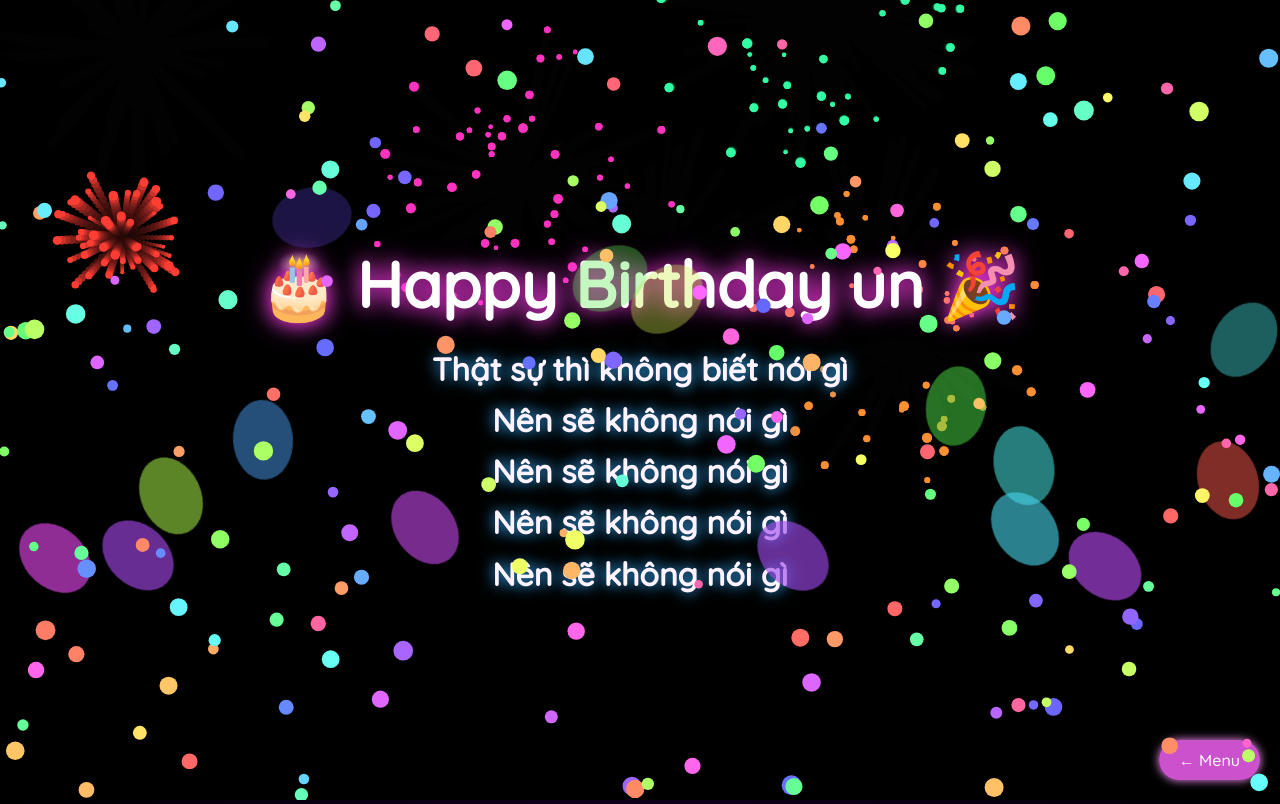
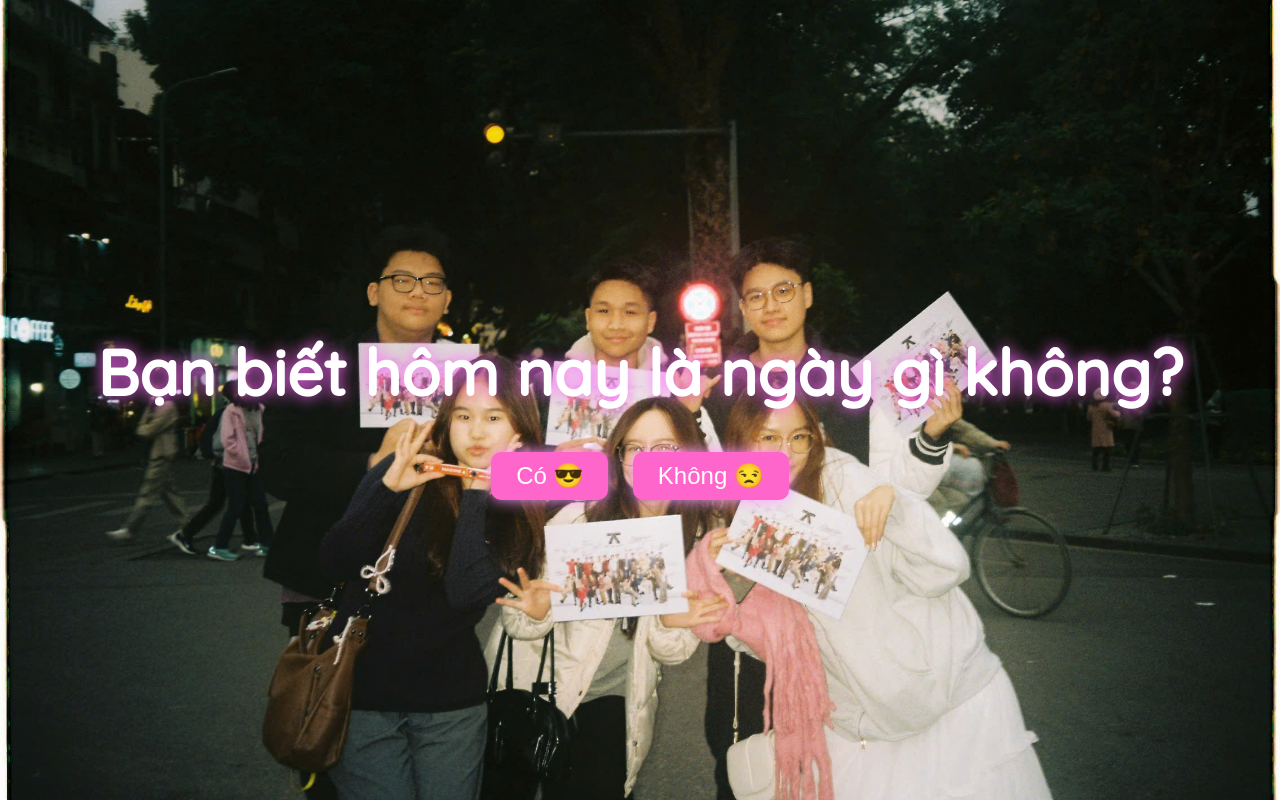
Before and after one commit to LukeNguyen109/LukeVideo_test, a plain HTML site: page index.html in a window 1280 px wide. Drawn offline with Linux system fonts and the light colour scheme.

Commit message:
Update index.html

```diff
--- a/index.html
+++ b/index.html
@@ -1,268 +1,101 @@
 <!DOCTYPE html>
-<html lang="en">
+<html lang="vi">
 <head>
   <meta charset="UTF-8">
-  <title>Happy Birthday un</title>
+  <title>Menu Chính</title>
   <link href="https://fonts.googleapis.com/css2?family=Dancing+Script:wght@700&family=Quicksand:wght@500&display=swap" rel="stylesheet">
   <style>
-    #back-btn {
-      position: fixed;
-      bottom: 20px;
-      right: 20px;
-      background: rgba(255, 102, 255, 0.8);
-      border: none;
-      border-radius: 30px;
-      padding: 10px 20px;
-      font-size: 1em;
-      color: white;
-      cursor: pointer;
-      box-shadow: 0 0 10px #ff99ff;
-      transition: all 0.3s ease;
-      font-family: 'Quicksand', sans-serif;
-    }
-
-    #back-btn:hover {
-      background: rgba(255, 51, 153, 1);
-      transform: scale(1.1);
-    }
-
     body {
-      margin: 0;
-      overflow: hidden;
-      background: radial-gradient(circle at center, #1b0034, #000);
-      font-family: 'Quicksand', cursive;
-      height: 100vh;
-      text-align: center;
-      color: white;
-    }
-    /* Hiệu ứng chữ phát sáng */
-    .text-box {
-      position: absolute;
-      top: 50%;
-      width: 100%;
-      display: flex;
-      flex-direction: column;
-      align-items: center;
-      transform: translateY(-50%); /* căn giữa hoàn hảo */
+      /* background: radial-gradient(circle at center, #1b0034, #000); */
+        background-image: url("static/anhanhem.jpg"); /* Đường dẫn đến ảnh nền */
+        background-size: cover;       /* Ảnh phủ toàn màn hình */
+        background-position: center;  /* Căn giữa ảnh */
+        background-repeat: no-repeat; /* Không lặp lại */
+        font-family: 'Quicksand', sans-serif;
+        color: white;
+        text-align: center;
+        height: 100vh;
+        margin: 0;
+        overflow: hidden;
+        display: flex;
+        flex-direction: column;
+        justify-content: center;
+        align-items: center;
     }
 
     h1 {
       font-size: 4em;
-      margin-bottom: 20px; /* cách h1 và dòng dưới */
-      text-shadow: 0 0 20px #ff66ff, 0 0 40px #ff99ff;
-      animation: glow 2s ease-in-out infinite alternate;
+      text-shadow: 0 0 15px #ff66ff;
+      margin-bottom: 30px;
     }
 
-    h2 {
-      font-size: 2em;
-      margin: 0;
-      line-height: 1.6;
-      color: #fff4ff;
-      /* text-shadow: 0 0 10px #ff99ff; */
-      animation: glow_blue 3s ease-in-out infinite alternate;
+    button {
+      font-size: 1.5em;
+      padding: 10px 25px;
+      margin: 10px;
+      border: none;
+      border-radius: 10px;
+      cursor: pointer;
+      background-color: #ff66cc;
+      color: white;
+      box-shadow: 0 0 15px #ff99ff;
+      transition: all 0.3s ease;
     }
 
-    /* thu vien hieu ung */
-    @keyframes fadein {
-      from { opacity: 0.4; }
-      to { opacity: 1; }
-    }
-    @keyframes glow {
-      from { text-shadow: 0 0 10px #ff33ff; }
-      to { text-shadow: 0 0 30px #ff33cc, 0 0 60px #ff66ff; }
-    }
-        @keyframes glow_blue {
-      from { text-shadow: 0 0 10px #33adff; }
-      to { text-shadow: 0 0 30px #33adff, 0 0 60px #66b3ff; }
-    }
-    @keyframes bounce {
-      0%, 100% { transform: translateY(0); }
-      50% { transform: translateY(-20px); }
-    }
-    @keyframes slidein {
-      from { transform: translateX(-100vw); opacity: 0; }
-      to { transform: translateX(0); opacity: 1; }
-    }
-    @keyframes pulse {
-      0% { transform: scale(1); }
-      50% { transform: scale(1.1); }
-      100% { transform: scale(1); }
-    }
-    @keyframes rainbow {
-      0% { color: red; }
-      20% { color: orange; }
-      40% { color: yellow; }
-      60% { color: green; }
-      80% { color: blue; }
-      100% { color: violet; }
-    }
-    @keyframes spin {
-      from { transform: rotate(0deg); }
-      to { transform: rotate(360deg); }
-    }
-    @keyframes shake {
-      0%, 100% { transform: translateX(0); }
-      25% { transform: translateX(-5px); }
-      75% { transform: translateX(5px); }
-    }
-    @keyframes sparkle {
-      0%, 100% { opacity: 0.5; text-shadow: 0 0 5px white; }
-      50% { opacity: 1; text-shadow: 0 0 15px yellow; }
-    }
-    @keyframes wave {
-      0%, 100% { transform: rotate(0deg); }
-      50% { transform: rotate(10deg); }
+    button:hover {
+      background-color: #ff3399;
+      transform: scale(1.1);
     }
 
-    /* Bóng bay */
-    .balloon {
-      position: absolute;
-      bottom: -150px;
-      width: 60px;
-      height: 80px;
-      border-radius: 50%;
-      animation: float 8s infinite ease-in;
+    #message-box {
+      background: rgba(0, 0, 0, 0.7);
+      padding: 20px 40px;
+      border-radius: 15px;
+      box-shadow: 0 0 20px #ff66ff;
+      display: none;
+      flex-direction: column;
+      align-items: center;
     }
 
-    @keyframes float {
-      from { transform: translateY(0) rotate(0deg); opacity: 1; }
-      to { transform: translateY(-120vh) rotate(360deg); opacity: 0; }
+    #message-box p {
+      font-size: 1.5em;
+      margin-bottom: 20px;
+      color: #ffb3ff;
     }
   </style>
 </head>
 <body>
-  <div class="text-box">
-    <h1>🎂 Happy Birthday un 🎉</h1>
-    <h2>Thật sự thì không biết nói gì</h2>
-    <h2>Nên sẽ không nói gì</h2>
-    <h2>Nên sẽ không nói gì</h2>
-    <h2>Nên sẽ không nói gì</h2>
-    <h2>Nên sẽ không nói gì</h2>
+  <h1>Bạn biết hôm nay là ngày gì không?</h1>
+  <div id="menu">
+    <button id="yes">Có 😎</button>
+    <button id="no">Không 😒</button>
   </div>
-  <button id="back-btn">← Menu</button>
 
-
-  <canvas id="fireworks"></canvas>
-
-  <audio autoplay loop>
-    <source src="happy_birthday.mp3" type="audio/mpeg">
-  </audio>
+  <div id="message-box">
+    <p>M tệ bạc vcl 😤 Chọn "Có" đi đồ ngu 😡</p>
+    <button id="ok">OK 🙄</button>
+  </div>
 
   <script>
-    // ============================
-    // Hiệu ứng bóng bay
-    // ============================
+    const yesBtn = document.getElementById("yes");
+    const noBtn = document.getElementById("no");
+    const okBtn = document.getElementById("ok");
+    const menu = document.getElementById("menu");
+    const messageBox = document.getElementById("message-box");
 
-    for (let i = 0; i < 15; i++) {
-      const b = document.createElement("div");
-      b.className = "balloon";
-      b.style.left = Math.random() * 100 + "vw";
-      b.style.animationDuration = (6 + Math.random() * 4) + "s";
-      b.style.background = `hsl(${Math.random() * 360}, 80%, 60%)`;
-      document.body.appendChild(b);
-    }
-
-    // ============================
-    // Hiệu ứng confetti
-    // ============================
-    const confettiCanvas = document.createElement('canvas');
-    confettiCanvas.width = window.innerWidth;
-    confettiCanvas.height = window.innerHeight;
-    confettiCanvas.style.position = 'fixed';
-    confettiCanvas.style.top = 0;
-    confettiCanvas.style.left = 0;
-    confettiCanvas.style.pointerEvents = 'none';
-    document.body.appendChild(confettiCanvas);
-    const ctxConfetti = confettiCanvas.getContext('2d');
-
-    const confettis = Array.from({ length: 200 }).map(() => ({
-      x: Math.random() * confettiCanvas.width,
-      y: Math.random() * confettiCanvas.height,
-      r: Math.random() * 6 + 4,
-      c: `hsl(${Math.random() * 360}, 100%, 70%)`,
-      s: Math.random() * 3 + 1
-    }));
-
-    function drawConfetti() {
-      ctxConfetti.clearRect(0, 0, confettiCanvas.width, confettiCanvas.height);
-      confettis.forEach(p => {
-        ctxConfetti.beginPath();
-        ctxConfetti.arc(p.x, p.y, p.r, 0, 2 * Math.PI);
-        ctxConfetti.fillStyle = p.c;
-        ctxConfetti.fill();
-        p.y += p.s;
-        if (p.y > confettiCanvas.height) p.y = -10;
-      });
-      requestAnimationFrame(drawConfetti);
-    }
-    drawConfetti();
-
-    // ============================
-    // Hiệu ứng pháo hoa
-    // ============================
-    const canvas = document.getElementById('fireworks');
-    const ctx = canvas.getContext('2d');
-    canvas.width = window.innerWidth;
-    canvas.height = window.innerHeight;
-
-    class Firework {
-      constructor(x, y, color) {
-        this.x = x;
-        this.y = y;
-        this.color = color;
-        this.radius = Math.random() * 3 + 2;
-        this.angle = Math.random() * 2 * Math.PI;
-        this.speed = Math.random() * 6 + 2;
-        this.life = 100;
-      }
-      update() {
-        this.x += Math.cos(this.angle) * this.speed;
-        this.y += Math.sin(this.angle) * this.speed;
-        this.speed *= 0.95;
-        this.life--;
-      }
-      draw() {
-        ctx.beginPath();
-        ctx.arc(this.x, this.y, this.radius, 0, 2 * Math.PI);
-        ctx.fillStyle = this.color;
-        ctx.fill();
-      }
-    }
-
-    const fireworks = [];
-    function createFirework() {
-      const x = Math.random() * canvas.width;
-      const y = Math.random() * canvas.height / 2;
-      const color = `hsl(${Math.random() * 360}, 100%, 60%)`;
-      for (let i = 0; i < 50; i++) {
-        fireworks.push(new Firework(x, y, color));
-      }
-    }
-
-    function animateFireworks() {
-      ctx.fillStyle = "rgba(0, 0, 0, 0.2)";
-      ctx.fillRect(0, 0, canvas.width, canvas.height);
-      fireworks.forEach((f, i) => {
-        f.update();
-        f.draw();
-        if (f.life <= 0) fireworks.splice(i, 1);
-      });
-      if (Math.random() < 0.04) createFirework();
-      requestAnimationFrame(animateFireworks);
-    }
-    animateFireworks();
-
-    // Resize canvas khi thay đổi kích thước cửa sổ
-    window.addEventListener('resize', () => {
-      canvas.width = confettiCanvas.width = window.innerWidth;
-      canvas.height = confettiCanvas.height = window.innerHeight;
+    yesBtn.addEventListener("click", () => {
+      window.location.href = "index.html"; // Nhảy sang giao diện sinh nhật
+    //   window.location.href = "/birthday";
     });
 
-    // ============================
-    // Nút quay lại menu
-    // ============================
-    document.getElementById("back-btn").addEventListener("click", () => {
-      window.location.href = "/"; // Flask route về menu chính
+    noBtn.addEventListener("click", () => {
+      menu.style.display = "none";
+      messageBox.style.display = "flex";
+    });
+
+    okBtn.addEventListener("click", () => {
+      messageBox.style.display = "none";
+      menu.style.display = "block";
     });
   </script>
 </body>
```
